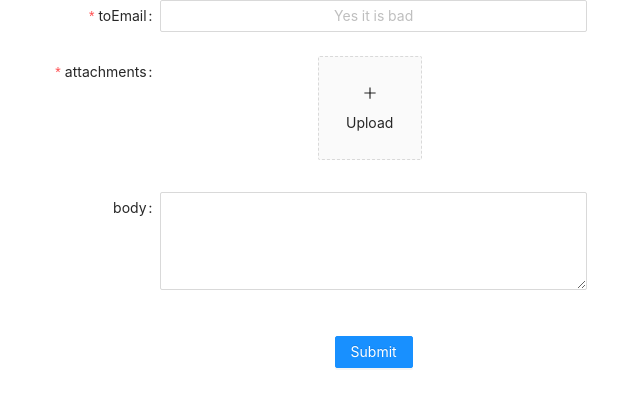
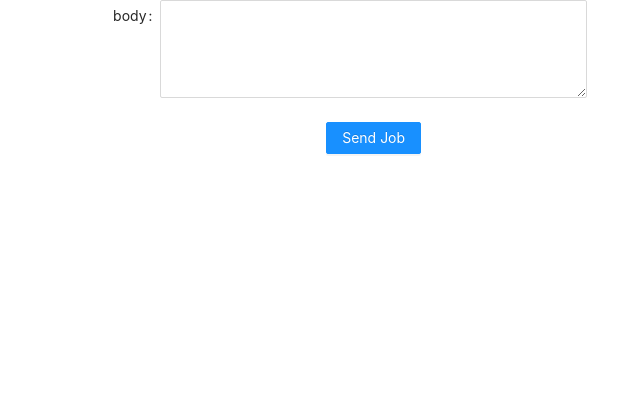
Before and after one commit to acmhack/hackmail, a React (Create React App) app in the folder hackmail-app/: page / in a window 1280 px wide. Shown: the top 406 px of the page, without its empty margins (53-693 px from the left). Built offline with nearby package versions, Linux system fonts and the light colour scheme.

Commit message:
Fix the form to output values

```diff
--- a/hackmail-app/src/App.tsx
+++ b/hackmail-app/src/App.tsx
@@ -7,55 +7,11 @@ import EmailFormInit from './components/section/EmailFormInit'
 import { RcFile } from 'antd/lib/upload';
 
 const App = () => {
-  const [base64, setBase64] = useState("");
-
-  const onChange = (e: any) => {
-    const files = e.target.files;
-    const file = files[0];
-    getBase64(file);
-  }
-
-  const onLoad = (fileString: any) => {
-    setBase64(fileString)
-  }
-
-  const getBase64 = (file: any) => {
-    let reader = new FileReader();
-    reader.readAsDataURL(file);
-    reader.onload = () => {
-      onLoad(reader.result);
-    }
-  }
-
-  const handleSubmit = (e: any) => {
-    e.preventDefault();
-
-    fetch("INSERT AWS GATEWAY", {
-      mode: "no-cors",
-      method: "POST",
-      headers: {
-        Accept: "application/json",
-        "Content-Type": "application/json",
-      },
-      body: JSON.stringify({
-        senderName: "",
-        senderEmail: "",
-        message: "AHHHHHHHHHHHHHH",
-        base64Data: base64,
-        date: new Date(),
-        fileName: "TEST_EMAIL"
-      })
-    })
-  }
 
   return ( //add option to submit other files (so check the data:application/pdf:base64 in the base64Data)
     <div className="App">
-      <Form>
         {/*<input type="file" accept="application/pdf" onChange={onChange}/>*/}
-        <EmailFormInit />
-      </Form>
-      {base64 ? <Button onClick={handleSubmit}>SEND TO LAMBDA</Button> : null}
-
+      <EmailFormInit />
     </div>
   );
 }
--- /dev/null
+++ b/hackmail-app/src/components/common/FileUpload.tsx
@@ -0,0 +1,30 @@
+import { UploadOutlined } from '@ant-design/icons';
+import type { UploadProps } from 'antd';
+import { Button, message, Upload } from 'antd';
+import React from 'react';
+
+const props: UploadProps = {
+  name: 'file',
+  action: 'https://www.mocky.io/v2/5cc8019d300000980a055e76',
+  headers: {
+    authorization: 'authorization-text',
+  },
+  onChange(info) {
+    if (info.file.status !== 'uploading') {
+      console.log(info.file, info.fileList);
+    }
+    if (info.file.status === 'done') {
+      message.success(`${info.file.name} file uploaded successfully`);
+    } else if (info.file.status === 'error') {
+      message.error(`${info.file.name} file upload failed.`);
+    }
+  },
+};
+
+const FileUpload: React.FC = () => (
+  <Upload {...props}>
+    <Button icon={<UploadOutlined />}>Click to Upload</Button>
+  </Upload>
+);
+
+export default FileUpload;
--- a/hackmail-app/src/components/section/EmailFormInit.tsx
+++ b/hackmail-app/src/components/section/EmailFormInit.tsx
@@ -1,13 +1,9 @@
 import React, { useState } from "react";
-//import { Form } from "../common/Form";
-import { Field } from "../common/Field";
-//import Button from "../common/Button";
 
 import EmailField from '../common/EmailField';
+import FileUpload from '../common/FileUpload';
 
 import { Button, Checkbox, Form, Input, Upload, message } from "antd";
-import type { RcFile, UploadFile, UploadProps } from 'antd/es/upload/interface';
-import { UploadOutlined, PlusOutlined } from '@ant-design/icons';
 
 import 'antd/dist/antd.css';
 
@@ -17,7 +13,7 @@ const EmailFormInit: React.FC = () => {
     const [form] = Form.useForm();
 
     const onFinish = (values: any) => {
-        console.log('Success:', values);
+        console.log(values);
     }
 
     const onFinishFailed = (errorInfo: any) => {
@@ -31,10 +27,10 @@ const EmailFormInit: React.FC = () => {
           wrapperCol={{ span: 16 }}
           layout="horizontal"
           autoComplete="off"
-          form={form}
           onFinish={onFinish}
           onFinishFailed={onFinishFailed}
-        >
+          form={form}>
+          {/*
             <Form.Item
               label="toEmail"
               name="toEmail"
@@ -42,31 +38,25 @@ const EmailFormInit: React.FC = () => {
             >
                 <EmailField />
             </Form.Item>
+
             <Form.Item
               label="attachments"
               valuePropName="fileList"
               name="attachments"
-              rules={[{ required: true, message: 'please work'}]}
+              rules={[{ message: 'please work'}]}
             >
-                <Upload listType="picture-card">
-                    <div>
-                        <PlusOutlined />
-                        <div style={{ marginTop: 8}}>Upload</div>
-                    </div>
-                </Upload>
+                <FileUpload />
             </Form.Item>
+    */}
             <Form.Item
               label="body"
               name="body"
-              rules={[{message: 'please work'}]}
             >
                 <TextArea rows={4} />
-                <br />
-                <br />
             </Form.Item>
             <Form.Item wrapperCol={{ offset: 8, span: 16}}>
                 <Button type="primary" htmlType="submit">
-                    Submit
+                    Send Job
                 </Button>
             </Form.Item>
         </Form>
```
